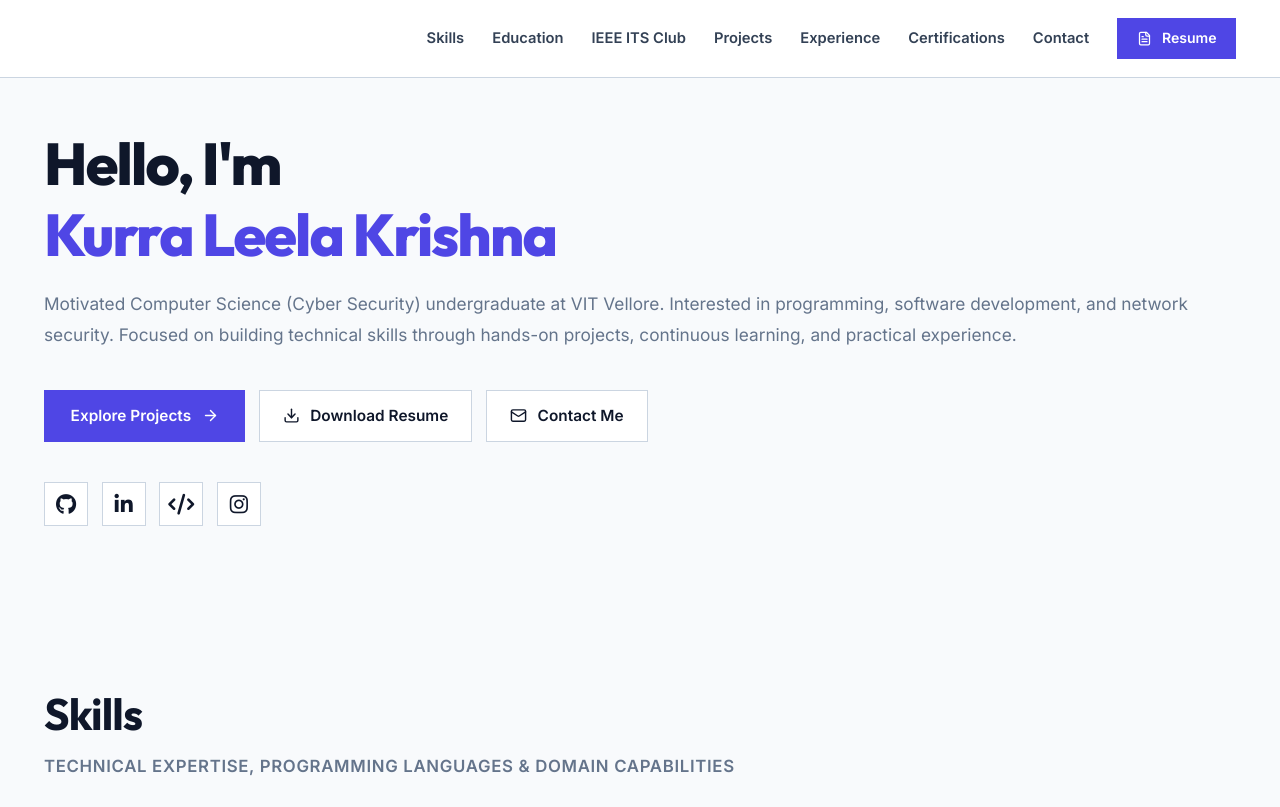
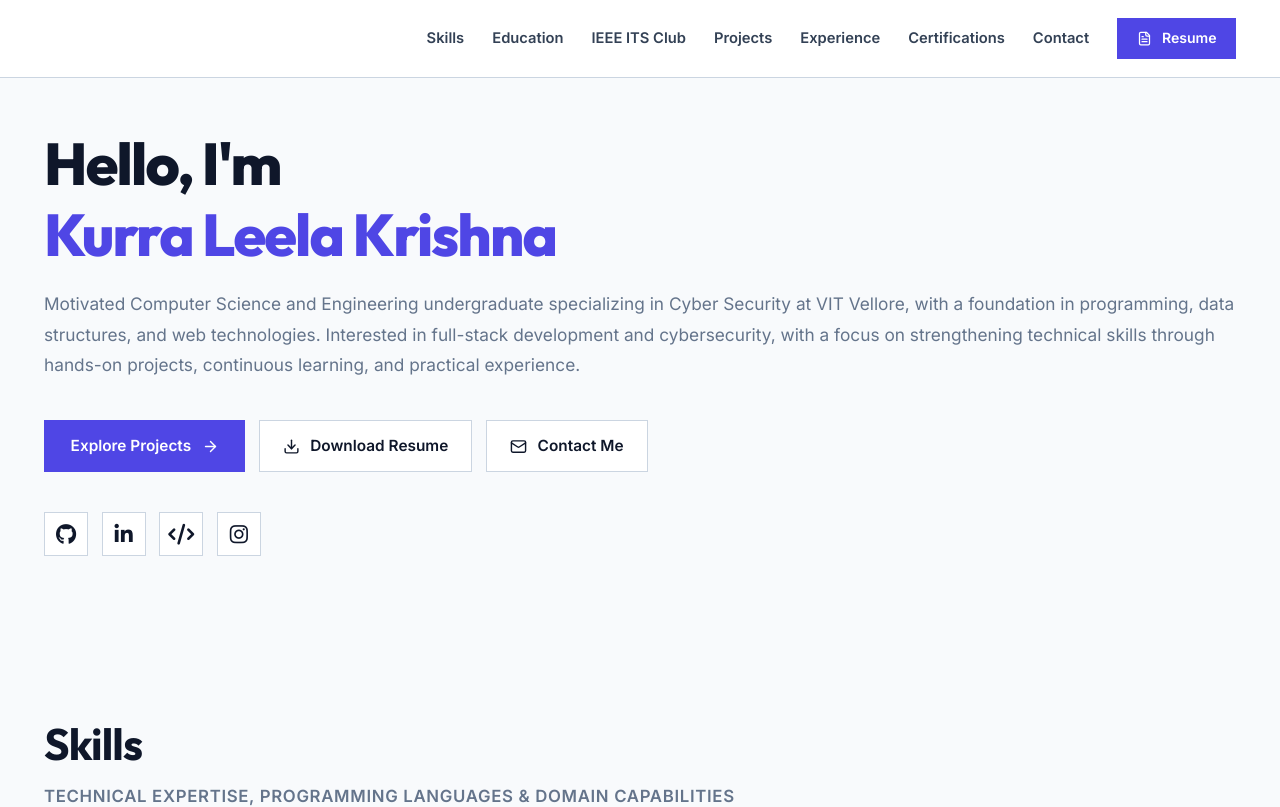
Before and after one commit to leelakrishnakurra97/leela-krishna-portfolio, a React (Vite) app: page / in a window 1280 px wide. Shown: the top 807 px of the page. Built offline with nearby package versions, Linux system fonts and the light colour scheme.

Commit message:
feat(hero): update hero bio description

```diff
--- a/src/portfolio.js
+++ b/src/portfolio.js
@@ -8,7 +8,7 @@ export const greeting = {
   shortName: "Leela Krishna",
   title: "Hello, I'm Leela Krishna",
   subTitle:
-    "Motivated Computer Science (Cyber Security) undergraduate at VIT Vellore. Interested in programming, software development, and network security. Focused on building technical skills through hands-on projects, continuous learning, and practical experience.",
+    "Motivated Computer Science and Engineering undergraduate specializing in Cyber Security at VIT Vellore, with a foundation in programming, data structures, and web technologies. Interested in full-stack development and cybersecurity, with a focus on strengthening technical skills through hands-on projects, continuous learning, and practical experience.",
   resumeLink: "./assets/docs/Kurra_Leela_Krishna_Resume.pdf",
   resumeDriveLink:
     "https://drive.google.com/file/d/1EC4-3kT1pb1PxATGwxb35gnsiiGgkoQ7/view?usp=drive_link",
```
